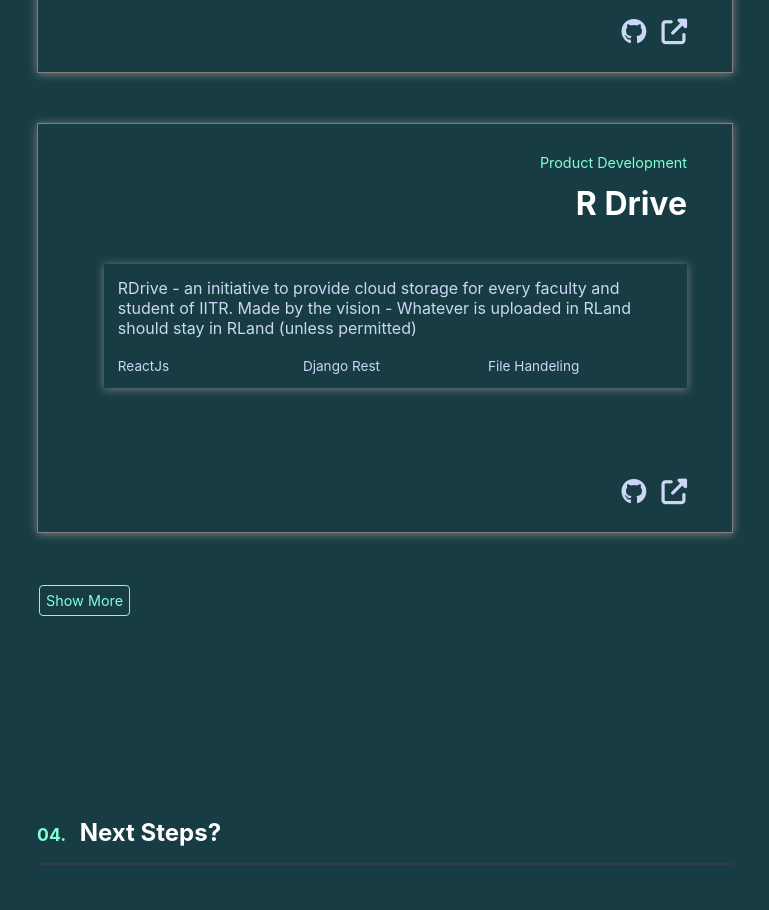
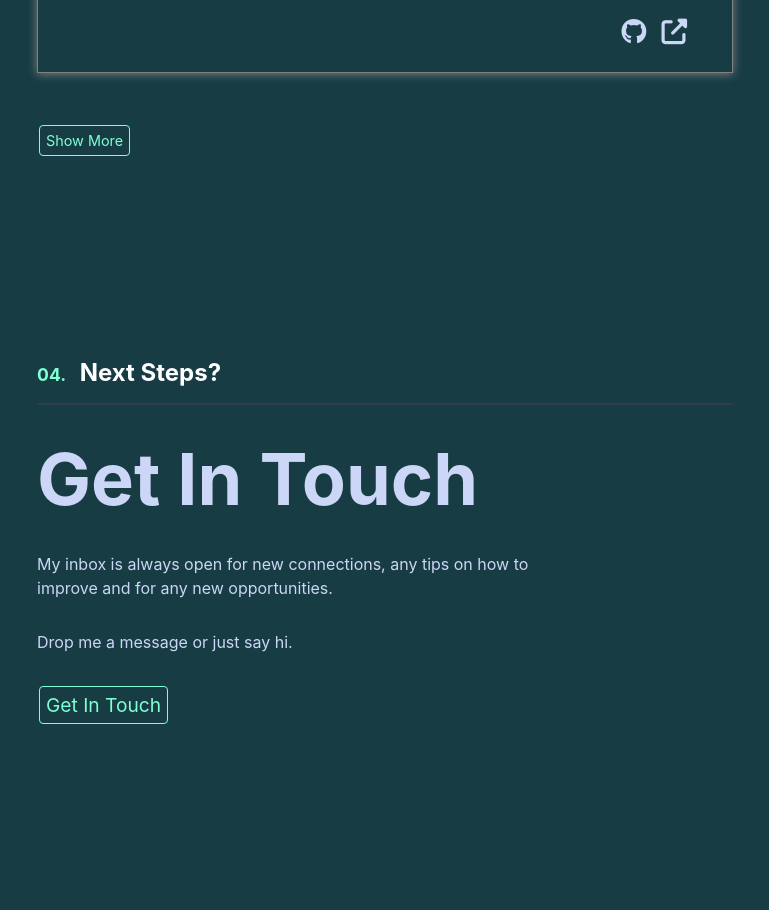
Before and after one commit to ayu023ban/ayu023ban.github.io, a React (Create React App) app: page / in a window 1280 px wide. Shown: the part 3240-4150 px from the top of the page, without its empty margins (319-1088 px from the left). Built offline with nearby package versions, Linux system fonts and the light colour scheme; a web font is replaced by a local one.

Commit message:
Add config for showing max projects

```diff
--- a/src/components/Work/Work.js
+++ b/src/components/Work/Work.js
@@ -1,8 +1,9 @@
-import React from 'react';
-import classes from './Work.module.css';
-import Card from '../UI/Card/Card';
-import projects from './../../data/projects.json';
-import Button from './../UI/Button/Button';
+import React from "react";
+import classes from "./Work.module.css";
+import Card from "../UI/Card/Card";
+import projects from "./../../data/projects.json";
+import Button from "./../UI/Button/Button";
+import { max_project_to_show } from "../../data/config.json";
 
 class Work extends React.Component {
   workRef = null;
@@ -17,7 +18,7 @@ class Work extends React.Component {
     window.scroll({
       top: this.workRef.current.offsetTop,
       left: 0,
-      behavior: 'smooth',
+      behavior: "smooth",
     });
   };
 
@@ -31,10 +32,10 @@ class Work extends React.Component {
     let cards = projects.map((p) => <Card key={p.name} project={p} />);
 
     if (!this.state.showMore) {
-      cards = cards.slice(0, 3);
+      cards = cards.slice(0, max_project_to_show);
     }
 
-    const buttonText = this.state.showMore ? 'Show Less' : 'Show More';
+    const buttonText = this.state.showMore ? "Show Less" : "Show More";
 
     return (
       <div className={classes.Work} ref={this.workRef}>
--- /dev/null
+++ b/src/data/config.json
@@ -0,0 +1,3 @@
+{
+  "max_project_to_show": 2
+}
```
